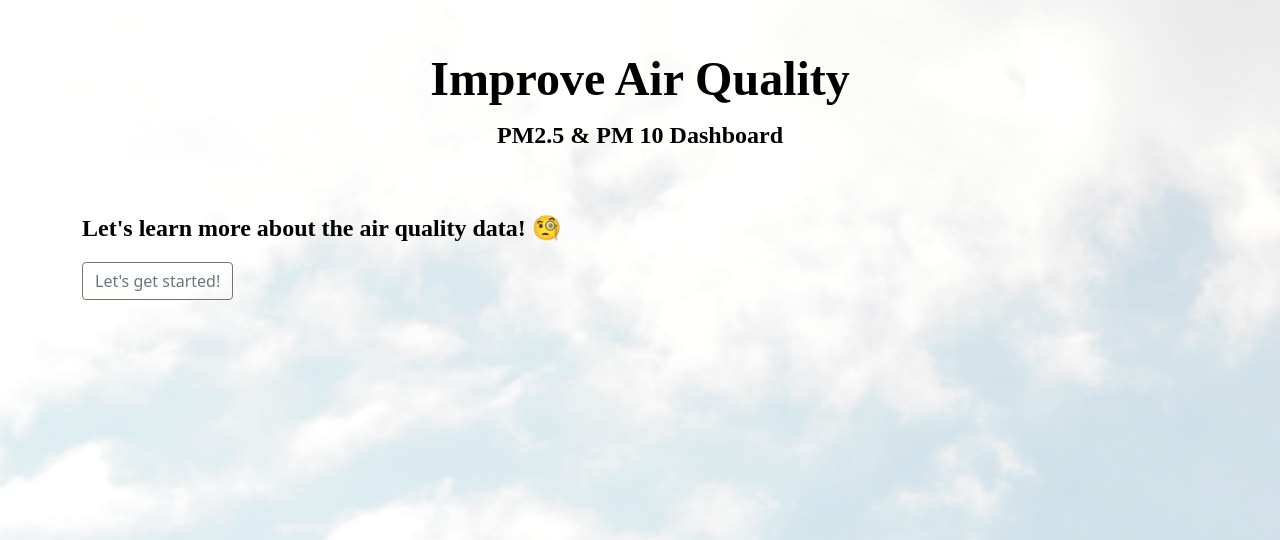
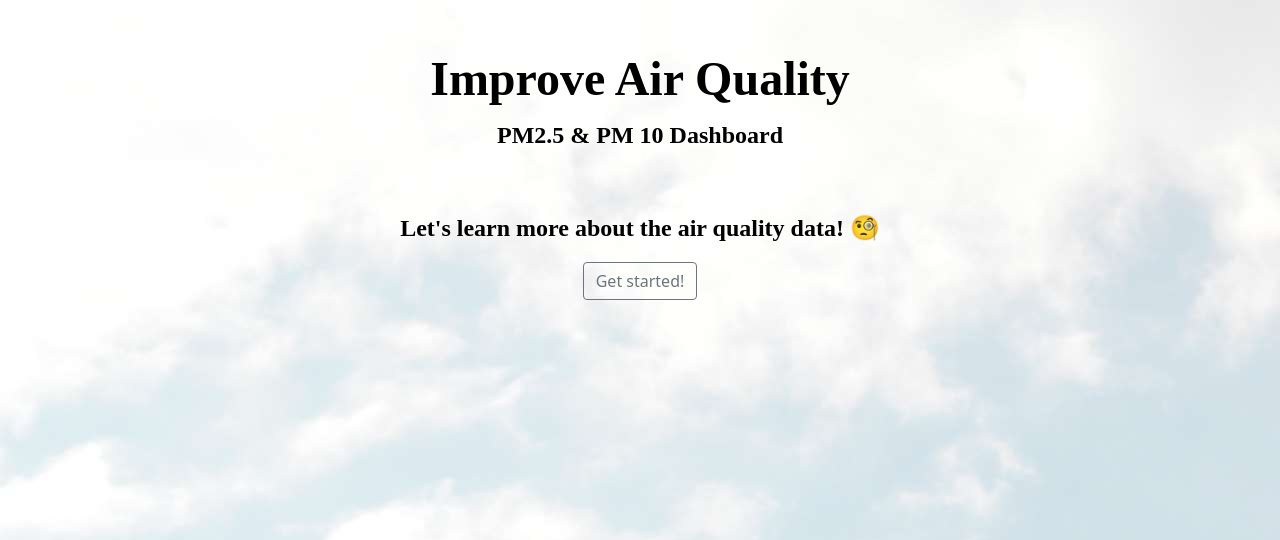
Before and after one commit to gujingying/comp0034_cw2_g-group-12-1, a Flask app: template my_app/templates/index.html in a window 1280 px wide. Shown: the part 80-620 px from the top of the page. Run offline with Flask 3, Linux system fonts and the light colour scheme; a user stored in the database is signed in; tables that the repository leaves empty hold one stand-in row (values such as "Sample post"); the template is opened without the code that fills it: most values are stand-ins (such as "Sample title", 1, 10 or a date in 2020); parts of the project's set-up code (start-up, migrations or seed data) failed here and were passed over; some libraries are stand-ins or nearby versions.

Commit message:
update home page

```diff
--- a/my_app/templates/index.html
+++ b/my_app/templates/index.html
@@ -8,8 +8,8 @@
     <h1 style="text-align: center;"><span style="color: #000000; font-size: 36pt;"><strong><span style="font-family: 'times new roman', times, serif;">Improve Air Quality</span></strong></span></h1>
     <p style="text-align: center;"><span style="color: #000000; font-size: 18pt;"><strong><span style="font-family: 'times new roman', times, serif;">PM2.5 &amp; PM 10 Dashboard</span></strong></span></p>
     <p style="text-align: left;">&nbsp;</p>
-    <p style="text-align: left;"><span style="color: #000000; font-size: 18pt;"><strong><span style="font-family: 'times new roman', times, serif;">Let's learn more about the air quality data! 🧐</span></strong></span></p>
-        <a href="{{ url_for('/dashboard/')}}" button class="btn btn-outline-secondary" type="button" style="align-self: center">Let's get started!</a>
+    <p style="text-align: center;"><span style="color: #000000; font-size: 18pt;"><strong><span style="font-family: 'times new roman', times, serif;">Let's learn more about the air quality data! 🧐</span></strong></span></p>
+    <p style="text-align: center"><a href="{{ url_for('/dashboard/')}}" button class="btn btn-outline-secondary" type="button" style="align-self: center">Get started!</a></p>
     <p>&nbsp;</p>
     </body>
 {% endblock %}
```
